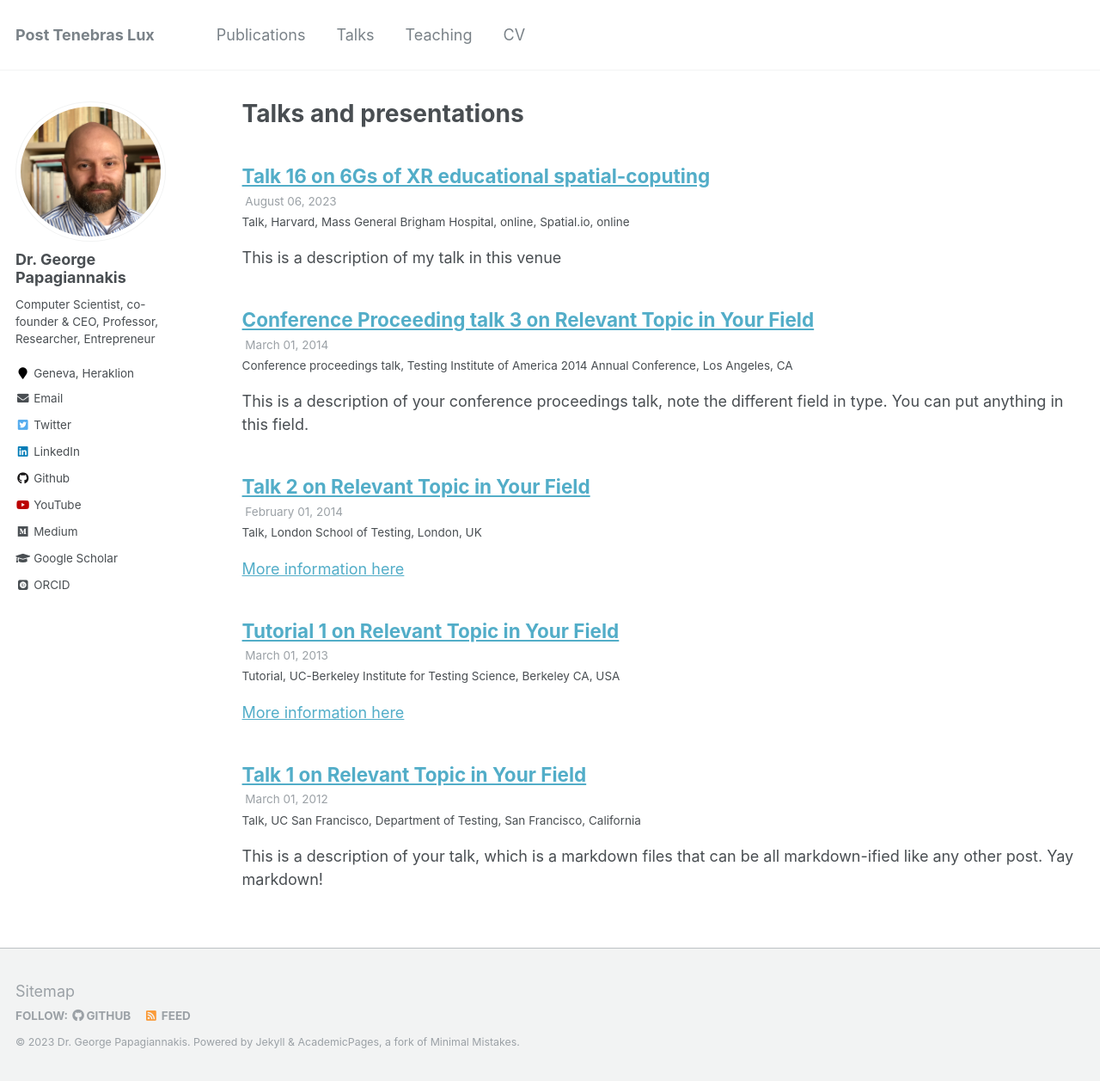
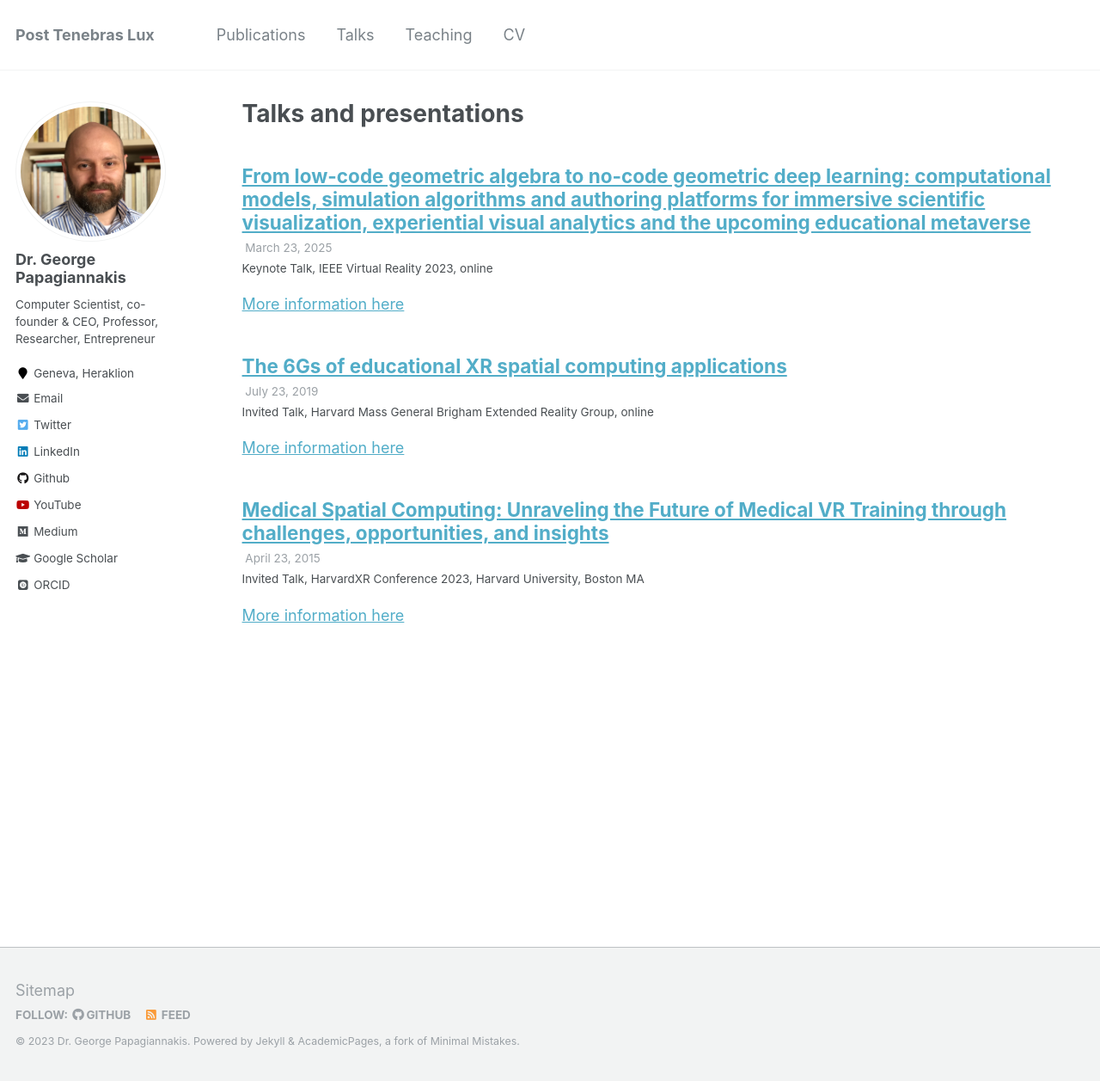
Before and after one commit to papagiannakis/papagiannakis.github.io, a Jekyll site: the page built from _pages/talks.html, in a window 1280 px wide and 1257 px high. Shown: the whole window at 86% size. Built offline with Jekyll 4.4.1, drawn with Linux system fonts in a browser that asks for light colours; some web fonts are replaced.

Commit message:
updated CV, talks.ipynb for comma separated csv

```diff
--- a/_config.yml
+++ b/_config.yml
@@ -115,6 +115,7 @@
   xing             :
   youtube          : "channel/UCOFj6n6Ieusw4lJT5HENrSQ"
   wikipedia        :
+  DBLP             : "https://dblp.org/pid/04/36.html"
   medium           : "https://george-papagiannakis.medium.com/"
 
 
--- a/_includes/author-profile.html
+++ b/_includes/author-profile.html
@@ -91,6 +91,9 @@
       {% if author.medium %}
         <li><a href="{{ author.medium }}"><i class="fab fa-fw fa-medium" aria-hidden="true"></i> Medium</a></li>
       {% endif %}
+      {% if author.dblp %}
+      <li><a href="{{ author.dblp }}"><i class="fab fa-fw fa-dblp" aria-hidden="true"></i> DBLP</a></li>
+    {% endif %}
       {% if author.soundcloud %}
         <li><a href="https://soundcloud.com/{{ author.soundcloud }}"><i class="fab fa-fw fa-soundcloud" aria-hidden="true"></i> Soundcloud</a></li>
       {% endif %}
--- /dev/null
+++ b/_talks/15.04.23-talk-31.md
@@ -0,0 +1,14 @@
+---
+title: "Medical Spatial Computing: Unraveling the Future of
+Medical VR Training through challenges, opportunities, and insights"
+collection: talks
+type: "Invited Talk"
+permalink: /talks/15.04.23-talk-31
+venue: "HarvardXR Conference 2023"
+date: 15.04.23
+location: "Harvard University, Boston MA"
+---
+
+[More information here](https://papagiannakis.github.io/files/GP-HarvardXRkeynote2023.pdf)
+
+The main focus of this talk is providing an overview of main latest advances of XR and the Educational Metaverse in a Post-Pandemic World. It will focus on challenges, opportunities and lessons learned on the emergence of the Educational Metaverse and how it is bridging the skills gap in the digital age, transforming work and healthcare!
--- /dev/null
+++ b/_talks/19.07.23-talk-33.md
@@ -0,0 +1,13 @@
+---
+title: "The 6Gs of educational XR spatial computing applications"
+collection: talks
+type: "Invited Talk"
+permalink: /talks/19.07.23-talk-33
+venue: "Harvard Mass General Brigham Extended Reality Group"
+date: 19.07.23
+location: "online"
+---
+
+[More information here](https://papagiannakis.github.io/files/GP-MGBXR-The6GsOfEducationalXRspatialComputingApps.pdf)
+
+Extended Reality (XR) together with spatial computing enabling technologies can pose as the next final frontier, regarding psychomotor/cognitive training and education content creation, especially in medicine and neuroscience. XR can provide the means for qualitative hands-on education (knowledge) and training (skills), using affordable technology with on-demand, immersive scientific visualization techniques coupled with personalized, experiential visual analytics. As the expectations of the upcoming educational metaverse are rising, we review in this talk the 6Gs of XR content creation fundamental technologies: Geometry, Graphs, Game Engines, GPUs, Games and Generative AI latest advances are poised to make the difference in the evolution of experiential educational metaverse applications.
--- a/_talks/2012-03-01-talk-1.md
+++ /dev/null
@@ -1,11 +0,0 @@
----
-title: "Talk 1 on Relevant Topic in Your Field"
-collection: talks
-type: "Talk"
-permalink: /talks/2012-03-01-talk-1
-venue: "UC San Francisco, Department of Testing"
-date: 2012-03-01
-location: "San Francisco, California"
----
-
-This is a description of your talk, which is a markdown files that can be all markdown-ified like any other post. Yay markdown!
--- a/_talks/2013-03-01-tutorial-1.md
+++ /dev/null
@@ -1,13 +0,0 @@
----
-title: "Tutorial 1 on Relevant Topic in Your Field"
-collection: talks
-type: "Tutorial"
-permalink: /talks/2013-03-01-tutorial-1
-venue: "UC-Berkeley Institute for Testing Science"
-date: 2013-03-01
-location: "Berkeley CA, USA"
----
-
-[More information here](http://exampleurl.com)
-
-This is a description of your tutorial, note the different field in type. This is a markdown files that can be all markdown-ified like any other post. Yay markdown!
--- a/_talks/2014-02-01-talk-2.md
+++ /dev/null
@@ -1,13 +0,0 @@
----
-title: "Talk 2 on Relevant Topic in Your Field"
-collection: talks
-type: "Talk"
-permalink: /talks/2014-02-01-talk-2
-venue: "London School of Testing"
-date: 2014-02-01
-location: "London, UK"
----
-
-[More information here](http://example2.com)
-
-This is a description of your talk, which is a markdown files that can be all markdown-ified like any other post. Yay markdown!
--- a/_talks/2014-03-01-talk-3.md
+++ /dev/null
@@ -1,11 +0,0 @@
----
-title: "Conference Proceeding talk 3 on Relevant Topic in Your Field"
-collection: talks
-type: "Conference proceedings talk"
-permalink: /talks/2014-03-01-talk-3
-venue: "Testing Institute of America 2014 Annual Conference"
-date: 2014-03-01
-location: "Los Angeles, CA"
----
-
-This is a description of your conference proceedings talk, note the different field in type. You can put anything in this field.
--- a/_talks/2023-08-6-talk-16.md
+++ /dev/null
@@ -1,11 +0,0 @@
----
-title: "Talk 16 on 6Gs of XR educational spatial-coputing"
-collection: talks
-type: "Talk"
-permalink: /talks/2023-08-6-talk-16
-venue: "Harvard, Mass General Brigham Hospital, online"
-date: 2023-08-06
-location: "Spatial.io, online"
----
-
-This is a description of my talk in this venue
--- /dev/null
+++ b/_talks/25.03.23-keynote-17.md
@@ -0,0 +1,15 @@
+---
+title: "From low-code geometric algebra to no-code geometric
+deep learning: computational models, simulation algorithms and authoring platforms for immersive scientific visualization, experiential visual analytics and the upcoming educational metaverse"
+collection: talks
+type: "Keynote Talk"
+permalink: /talks/25.03.23-keynote-17
+venue: "IEEE Virtual Reality 2023"
+date: 25.03.23
+location: "online"
+---
+
+[More information here](https://papagiannakis.github.io/files/GP-IEEEVRkeynote2023.pdf)
+
+More than 1 billion jobs, almost one-third of all jobs worldwide, are likely to be transformed by technology in the next decade, according to OECD and World Economic Forum estimates. In addition, 5 billion people today lack access to proper surgical and anesthesia care, due to the limited number of health professionals entering the workforce, as a direct result of the lack of innovation in medical training over the last 150 years.
+This growing need for continuous upskill and reskill, becomes even more critical in the post COVID-19 pandemic era. Extended Reality (XR) together with 5G spatial computing enabling technologies can pose as the next final frontier, regarding psychomotor/cognitive training and education content creation. XR can provide the means for qualitative hands-on education (knowledge) and training (skills), using affordable technology with on-demand, immersive scientific visualization techniques coupled with personalized, experiential visual analytics. As the expectations of the upcoming educational metaverse are rising, we review in this talk fundamental analytic as well as neural geometric computational models that are powering latest low-code as well as no-code content creation tools. Geometric algebra-based graphics character animation and rendering algorithms, Entity-Component-System scenegraphs and graph neural networks are poised to make the difference in the evolution of experiential educational metaverse applications.
```
Also changed, not shown: markdown_generator/talks.csv (added, +7 -0 lines), 5 other files.
